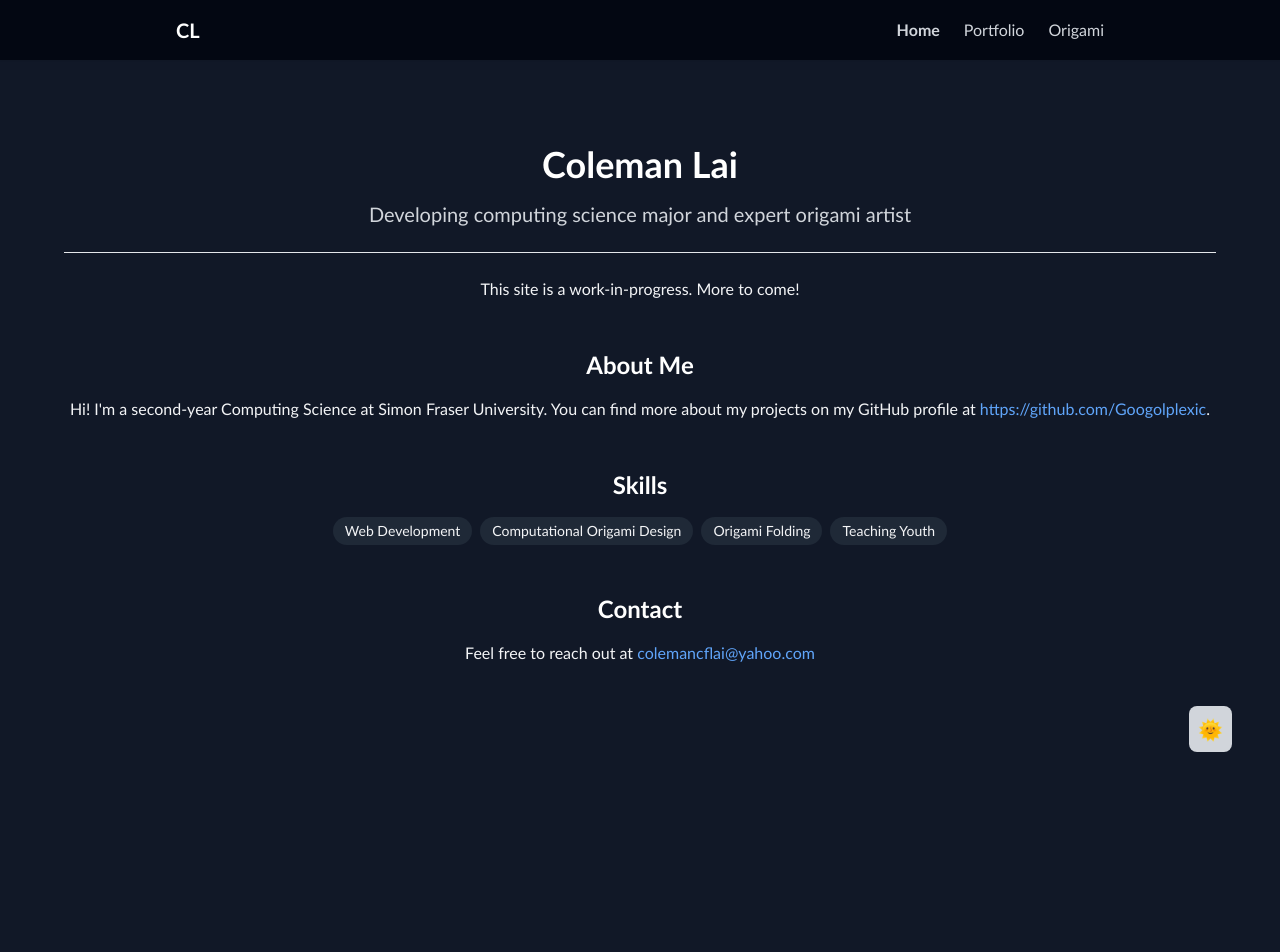
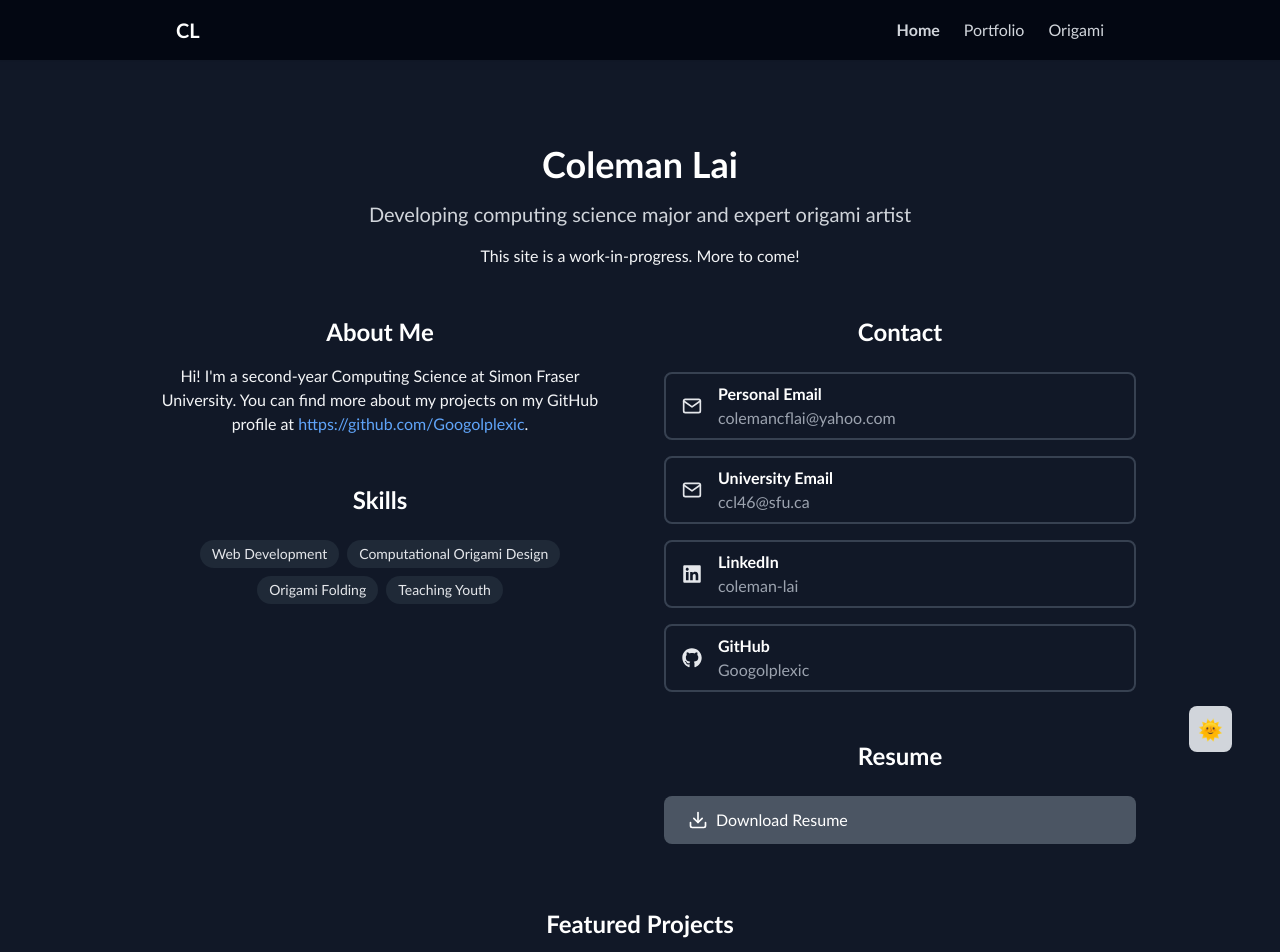
Before and after one commit to Googolplexic/personal-website, a React (Vite) app: page / in a window 1280 px wide. Shown: the top 952 px of the page. Before the commit the page ends 857 px from the top, so only its background shows below. Built offline with nearby package versions, Linux system fonts and the light colour scheme.

Commit message:
Add ResumeSection and FeaturedProjects components; update Contact and Home pages

```diff
--- a/package.json
+++ b/package.json
@@ -20,6 +20,7 @@
     "react": "^18.3.1",
     "react-dom": "^18.3.1",
     "react-helmet-async": "^2.0.5",
+    "react-icons": "^5.4.0",
     "react-markdown": "^9.0.3",
     "react-router": "^7.1.1",
     "react-router-dom": "^7.1.1",
--- a/src/components/Contact.tsx
+++ b/src/components/Contact.tsx
@@ -1,13 +1,60 @@
+import { FiMail } from 'react-icons/fi';
+import { FaGithub, FaLinkedin } from 'react-icons/fa';
+
 export function Contact() {
+    const contacts = [
+        {
+            name: 'Personal Email',
+            value: 'colemancflai@yahoo.com',
+            href: 'mailto:colemancflai@yahoo.com',
+            icon: <FiMail className="w-5 h-5" />
+        },
+        {
+            name: 'University Email',
+            value: 'ccl46@sfu.ca',
+            href: 'mailto:ccl46@sfu.ca',
+            icon: <FiMail className="w-5 h-5" />
+        },
+        {
+            name: 'LinkedIn',
+            value: 'coleman-lai',
+            href: 'https://www.linkedin.com/in/coleman-lai',
+            icon: <FaLinkedin className="w-5 h-5" />
+        },
+        {
+            name: 'GitHub',
+            value: 'Googolplexic',
+            href: 'https://github.com/Googolplexic',
+            icon: <FaGithub className="w-5 h-5" />
+        }
+    ];
+
     return (
         <section id="contact" className="mb-12">
-            <h2 className="text-2xl font-semibold mb-4 dark:text-white">Contact</h2>
-            <p>
-                Feel free to reach out at{' '}
-                <a href="mailto:colemancflai@yahoo.com" target="_blank" rel="noopener" >
-                    colemancflai@yahoo.com
-                </a>
-            </p>
+            <h2 className="text-2xl font-semibold mb-6 dark:text-white">Contact</h2>
+            <div className="flex flex-col gap-4">
+                {contacts.map((contact) => (
+                    <a
+                        key={contact.name}
+                        href={contact.href}
+                        target="_blank"
+                        rel="noopener"
+                        className="border-2 rounded-lg px-4 py-2 dark:border-gray-700 border-gray-400 hover:[box-shadow:0_0_15px_2px_rgba(0,0,0,0.2)] dark:hover:[box-shadow:0_0_15px_2px_rgba(255,255,255,0.2)] transition-all hover:scale-[1.02] flex items-center gap-4"
+                    >
+                        <div className="text-gray-600 dark:text-gray-200">
+                            {contact.icon}
+                        </div>
+                        <div className="flex flex-col text-left">
+                            <span className="font-bold text-gray-900 dark:text-white">
+                                {contact.name}
+                            </span>
+                            <span className="text-gray-600 dark:text-gray-400">
+                                {contact.value}
+                            </span>
+                        </div>
+                    </a>
+                ))}
+            </div>
         </section>
-    )
+    );
 }
--- /dev/null
+++ b/src/components/FeaturedProjects.tsx
@@ -0,0 +1,23 @@
+import { Project } from './Project';
+import projects from '../assets/projects';
+
+interface FeaturedProjectsProps {
+    featuredSlugs: string[];
+}
+
+export function FeaturedProjects({ featuredSlugs }: FeaturedProjectsProps) {
+    const featuredProjects = projects.filter(project =>
+        featuredSlugs.includes(project.slug)
+    );
+
+    return (
+        <section id="featured-projects" className="mb-12">
+            <h2 className="text-2xl font-semibold mb-6 dark:text-white">Featured Projects</h2>
+            <div className="grid grid-cols-1 md:grid-cols-2 gap-4">
+                {featuredProjects.map((project) => (
+                    <Project key={project.slug} {...project} />
+                ))}
+            </div>
+        </section>
+    );
+}
--- a/src/components/Project.tsx
+++ b/src/components/Project.tsx
@@ -18,7 +18,7 @@ export function Project(props: ProjectProps) {
     return (
         <div
             onClick={handleClick}
-            className="cursor-pointer border-2 rounded-lg lg:p-12 p-6 mb-4 dark:border-gray-700 hover:[box-shadow:0_0_15px_2px_rgba(0,0,0,0.2)] dark:hover:[box-shadow:0_0_15px_2px_rgba(255,255,255,0.2)] transition-shadow h-full flex justify-center flex-col"
+            className="cursor-pointer border-2 rounded-lg lg:p-12 p-6 mb-4 dark:border-gray-700 border-gray-400 hover:[box-shadow:0_0_15px_2px_rgba(0,0,0,0.2)] dark:hover:[box-shadow:0_0_15px_2px_rgba(255,255,255,0.2)] transition-all hover:scale-[1.02] h-full flex justify-center flex-col"
         >
             {props.images && props.images.length > 0 && (
                 <div className="flex gap-2 mb-4 mx-auto justify-center">
--- /dev/null
+++ b/src/components/ResumeSection.tsx
@@ -0,0 +1,18 @@
+import { FiDownload } from 'react-icons/fi';
+
+export function ResumeSection() {
+    return (
+        <section id="resume" className="mb-12">
+            <h2 className="text-2xl font-semibold mb-6 dark:text-white">Resume</h2>
+            <a
+                href="/resume.pdf"
+                target="_blank"
+                rel="noopener noreferrer"
+                className="flex items-center gap-2 bg-gray-600 hover:bg-gray-700 text-white px-6 py-3 rounded-lg transition-colors no-underline dark:text-white"
+            >
+                <FiDownload className="w-5 h-5" />
+                <span>Download Resume</span>
+            </a>
+        </section>
+    );
+}
--- a/src/components/Skills.tsx
+++ b/src/components/Skills.tsx
@@ -3,10 +3,13 @@ export function Skills() {
 
     return (
         <section id="skills" className="mb-12">
-            <h2 className="text-2xl font-semibold mb-4 dark:text-white">Skills</h2>
-            <div className="flex flex-wrap gap-2 justify-center">
+            <h2 className="text-2xl font-semibold mb-6 dark:text-white">Skills</h2>
+            <div className="flex flex-wrap gap-2 items-center justify-center">
                 {skills.map((skill) => (
-                    <span key={skill} className="px-3 py-1 bg-gray-200 dark:bg-gray-800 rounded-full text-sm">
+                    <span
+                        key={skill}
+                        className="px-3 py-1 bg-gray-200 dark:bg-gray-800 rounded-full text-sm text-gray-800 dark:text-gray-200"
+                    >
                         {skill}
                     </span>
                 ))}
--- a/src/pages/Home.tsx
+++ b/src/pages/Home.tsx
@@ -2,8 +2,12 @@ import { About } from '../components/About'
 import { Contact } from '../components/Contact'
 import { Skills } from '../components/Skills'
 import { SEO } from '../components/SEO'
+import { FeaturedProjects } from '../components/FeaturedProjects'
+import { ResumeSection } from '../components/ResumeSection'
 
 export function Home() {
+    const featuredSlugs = ['data-dave', 'personal-website', 'be-square'];
+
     return (
         <>
             <SEO
@@ -12,20 +16,29 @@ export function Home() {
                 keywords="Coleman Lai, software developer, computing science, origami artist, SFU, Vancouver, full-stack developer, origami, paper art, portfolio"
             />
 
+            <div className="max-w-5xl mx-auto px-4">
                 <header className="mb-12 text-center">
                     <h1 className="text-4xl font-bold mb-4 dark:text-white">Coleman Lai</h1>
-                <p className="text-xl text-gray-600 dark:text-gray-300">Developing computing science major and expert origami artist</p>
-                <br />
-                <hr />
-                <br />
+                    <p className="text-xl text-gray-600 dark:text-gray-300 mb-4">Developing computing science major and expert origami artist</p>
+
                     <p>This site is a work-in-progress. More to come!</p>
                 </header >
 
-            <main>
+                <main className="grid grid-cols-1 lg:grid-cols-2 gap-12">
+                    <div className="space-y-12">
                         <About />
                         <Skills />
+                    </div>
+                    <div className="space-y-12">
                         <Contact />
+                        <ResumeSection />
+                    </div>
                 </main>
+
+                <section className="mt-16 mb-12">
+                    <FeaturedProjects featuredSlugs={featuredSlugs} />
+                </section>
+            </div>
         </>
     )
 }
```
Also changed, not shown: 2 other files (tests, documents, lock files or other folders). Lines whose indentation alone changed are shown as unchanged.
